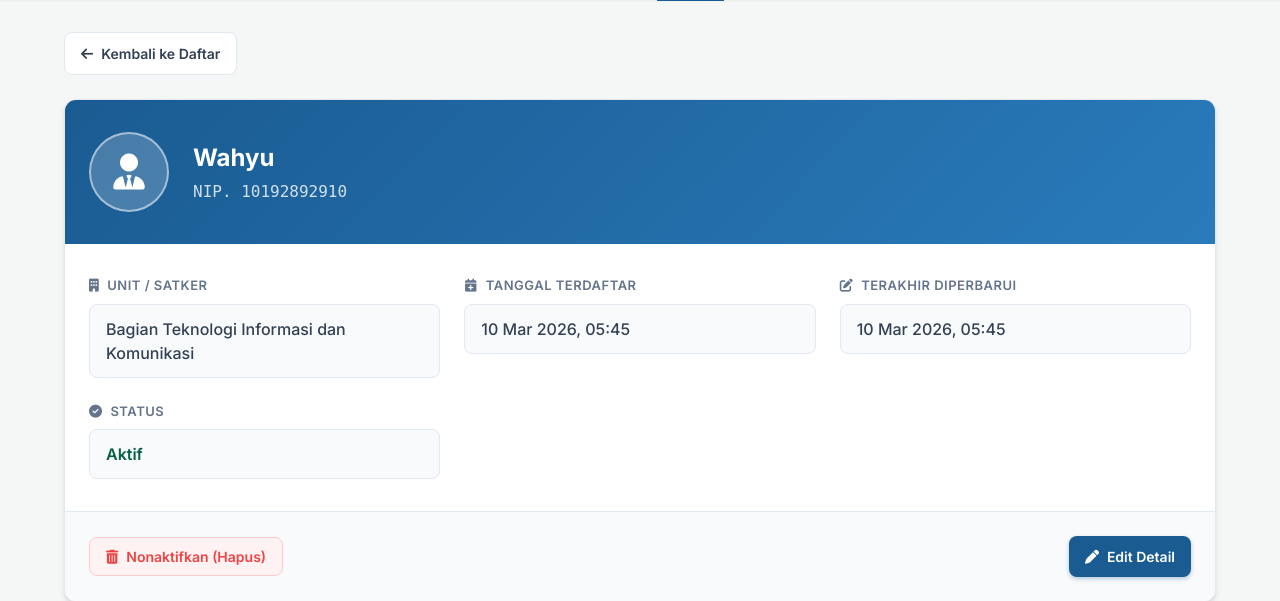
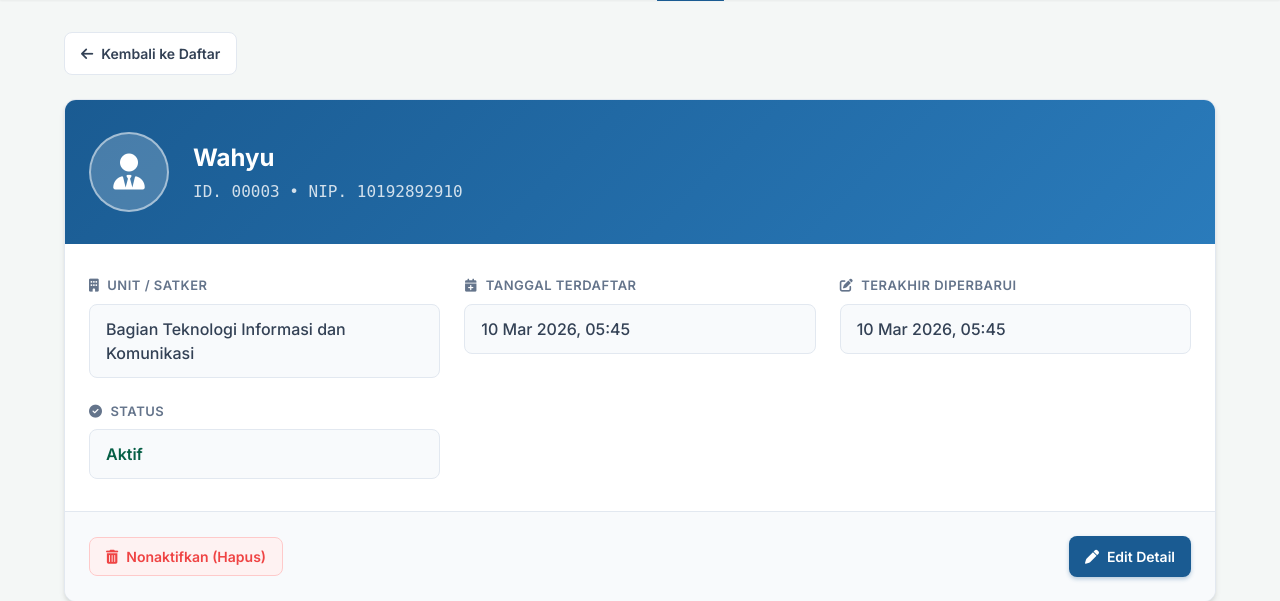
Before and after one commit to whysyahrizal/propensi, a Django app: page /personel/3/ in a window 1280 px wide. Shown: the part 70-671 px from the top of the page. Run offline with Django 5.2, Linux system fonts and the light colour scheme; data comes from the database, SQL or seed files in the repository.

```diff
--- a/templates/personel/personel_detail.html
+++ b/templates/personel/personel_detail.html
@@ -147,7 +147,7 @@
         </div>
         <div>
             <h2 class="person-name">{{ personel.nama }}</h2>
-            <div class="person-nip">NIP. {{ personel.nip }}</div>
+            <div class="person-nip">ID. {{ personel.id|stringformat:"05d" }} &bull; NIP. {{ personel.nip }}</div>
         </div>
     </div>
     <div class="detail-body">
```
